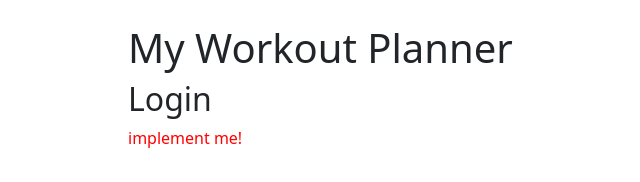
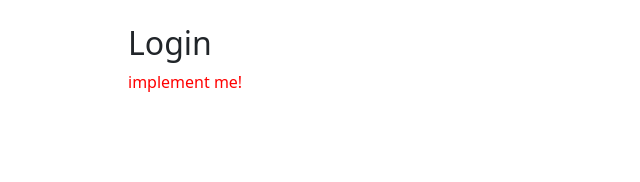
Before and after one commit to iu-devsecops2026-WiSe/workout, a plain HTML site: page www/index.html in a window 1280 px wide. Shown: the whole page, without its empty margins (204-844 px from the left). Drawn offline with Linux system fonts and the light colour scheme.

Commit message:
Revert "add title of the project to the main html file (#6)" (#7)
This reverts commit 5b77d56807006e30900d97393c12f1167866c61d.

```diff
--- a/www/index.html
+++ b/www/index.html
@@ -17,7 +17,6 @@
 <body>
 
   <div id="app" class="container col-sm-6 mt-4">
-    <h1>My Workout Planner</h1>
     <h2>Login</h2>
 
     <!-- add elements here! -->
```
